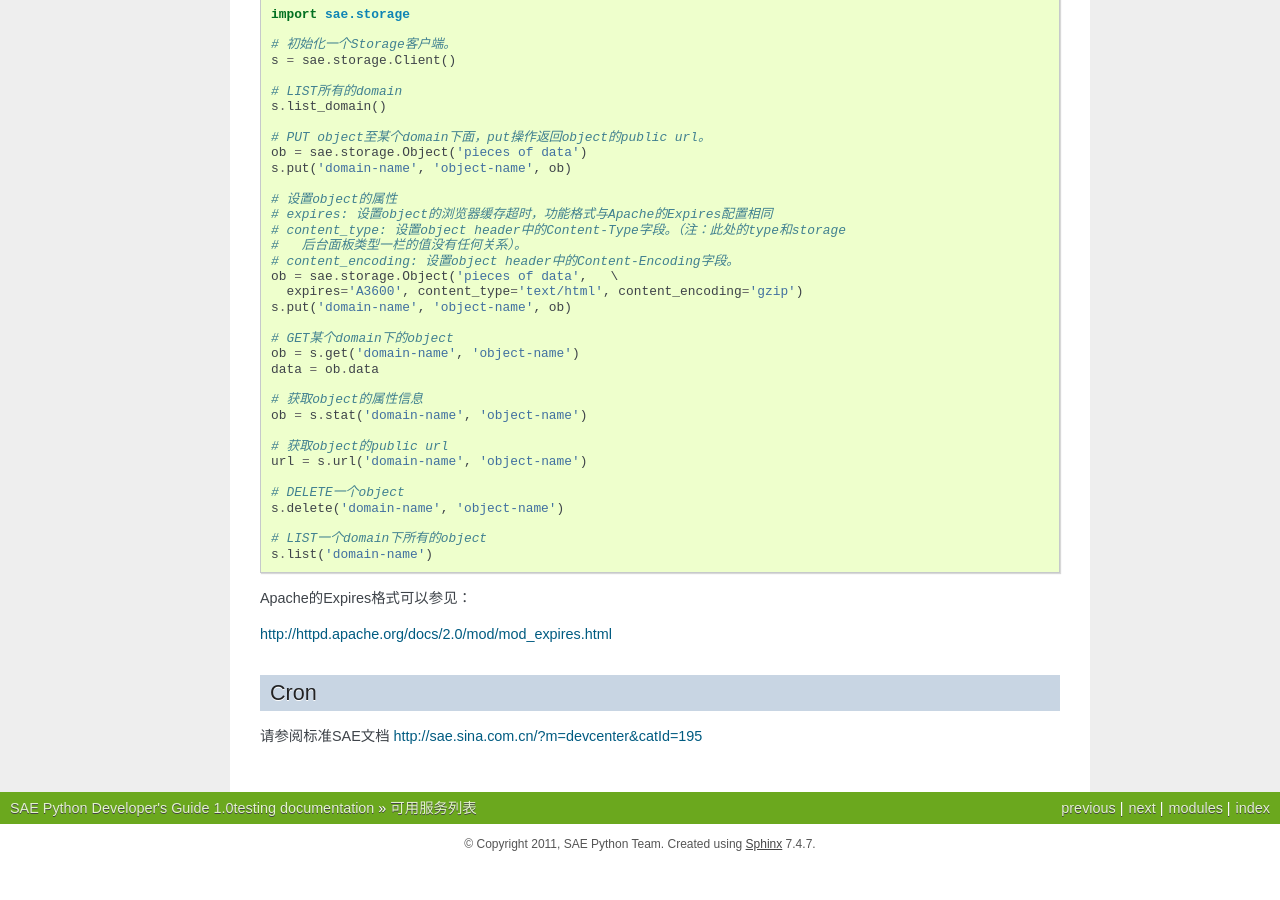
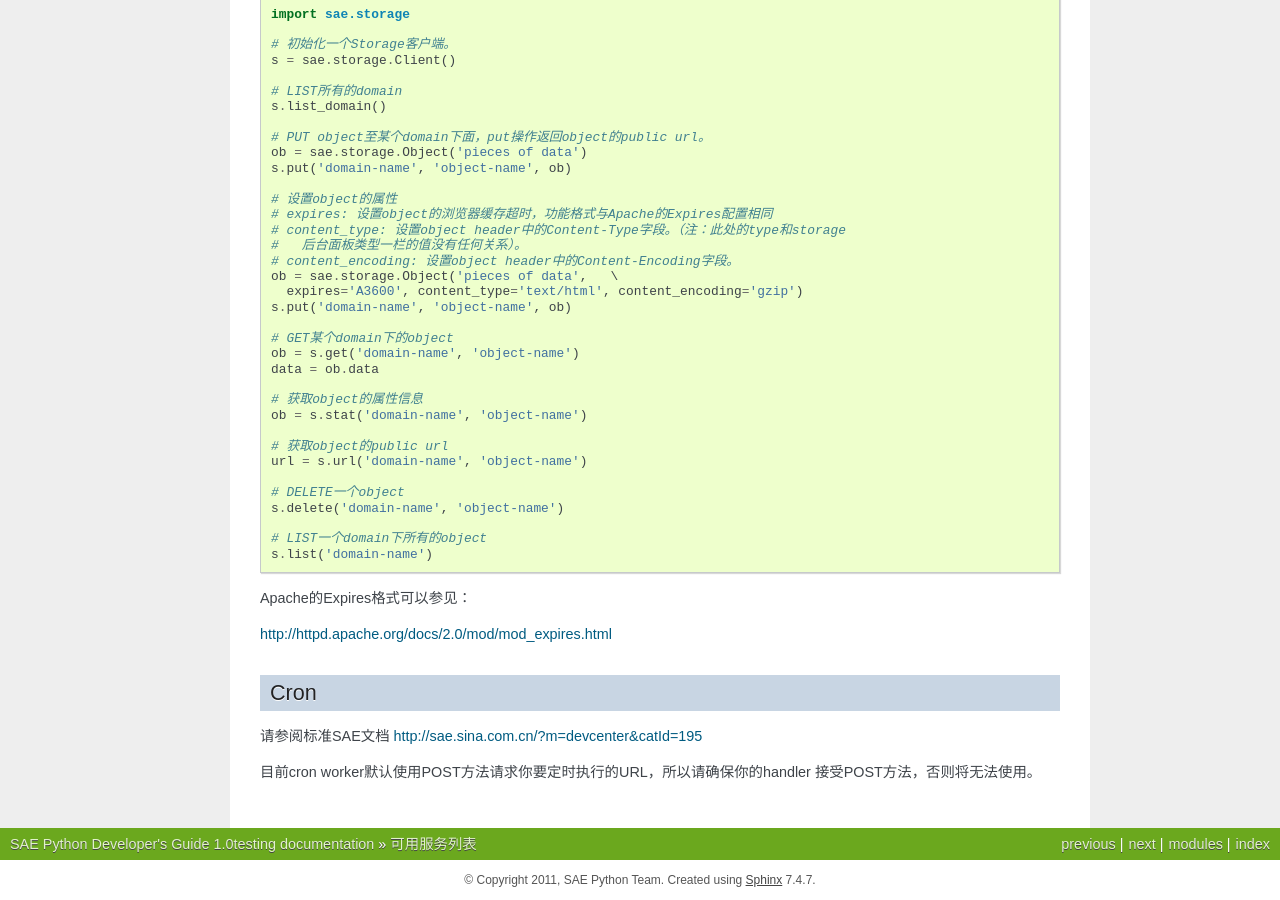
Before and after one commit to sinacloud/sae-python-dev-guide, a Sphinx documentation site: the page built from docs/service.rst, in a window 1280 px wide and 900 px high, scrolled down 3955 px. Built offline with Sphinx 7.4.7, drawn with Linux system fonts in a browser that asks for light colours; before the commit the page ends 4819 px from its top, so only the background shows below that.

Commit message:
Cron service only supports POST method right now

```diff
--- a/docs/service.rst
+++ b/docs/service.rst
@@ -253,3 +253,6 @@ http://httpd.apache.org/docs/2.0/mod/mod_expires.html
 Cron
 -----------
 请参阅标准SAE文档 http://sae.sina.com.cn/?m=devcenter&catId=195
+
+目前cron worker默认使用POST方法请求你要定时执行的URL，所以请确保你的handler
+接受POST方法，否则将无法使用。
```
